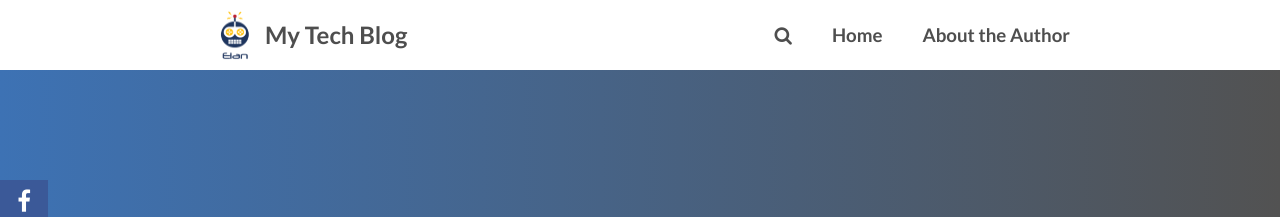
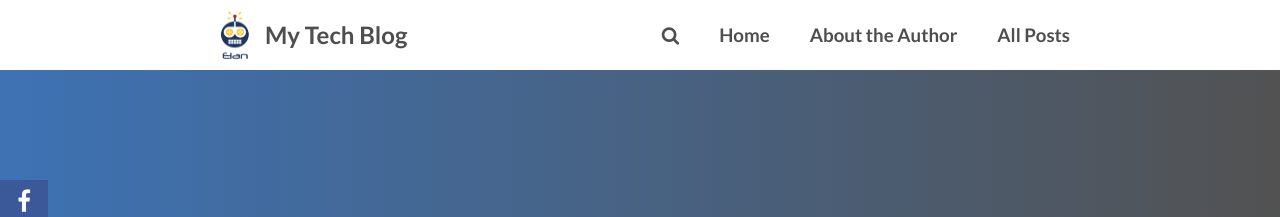
Before and after one commit to elang2/elang2.github.io, a Jekyll site: the page built from backup/2013-10-26-background-image.md, in a window 1280 px wide. Shown: the top 217 px of the page. Built offline with Jekyll 4.4.1, drawn with Linux system fonts in a browser that asks for light colours; nearby versions of some CDN libraries; comment, search, counter and statistics services are not loaded.

Commit message:
adding url

```diff
--- a/_config.yml
+++ b/_config.yml
@@ -6,13 +6,15 @@ words_per_minute: 200
 logo:             images/elan-logo.gif
 # Your site's domain goes here (eg: //mmistakes.github.io, http://mademistakes.com, etc)
 # When testing locally leave blank or use http://localhost:4000
-#url: http://elang2.github.io
+url: http://elang2.github.io
 
 menu:
   - title: 'Home'
     url: '/'
   - title: 'About the Author'
     url: '/about'
+  - title: 'All Posts'
+    url: '/posts'
 #  - title: 'Tags'
 #    url: '/tags'
 #  - title: 'Categories'
@@ -85,7 +87,7 @@ kramdown:
   footnote_nr: 1
   entity_output: as_char
   toc_levels: 1..6
-  enable_coderay: true
+  use_coderay: true
 
   coderay:
     coderay_line_numbers: nil
```
